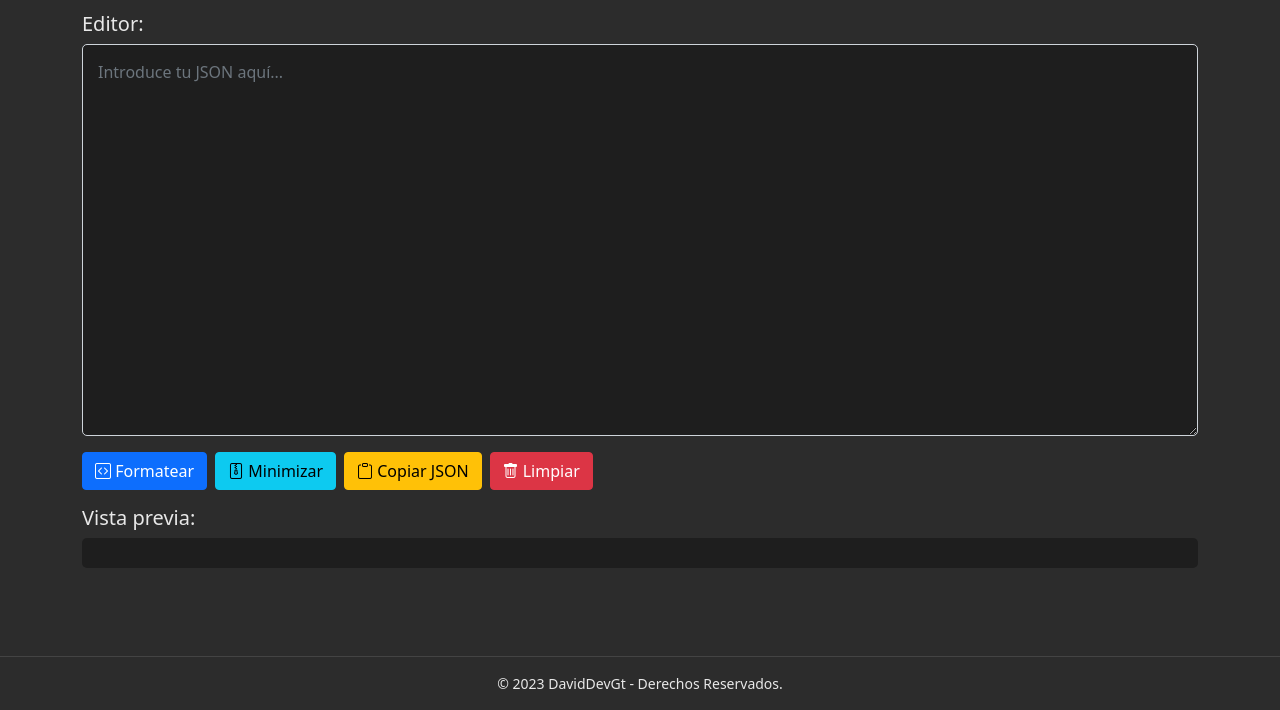
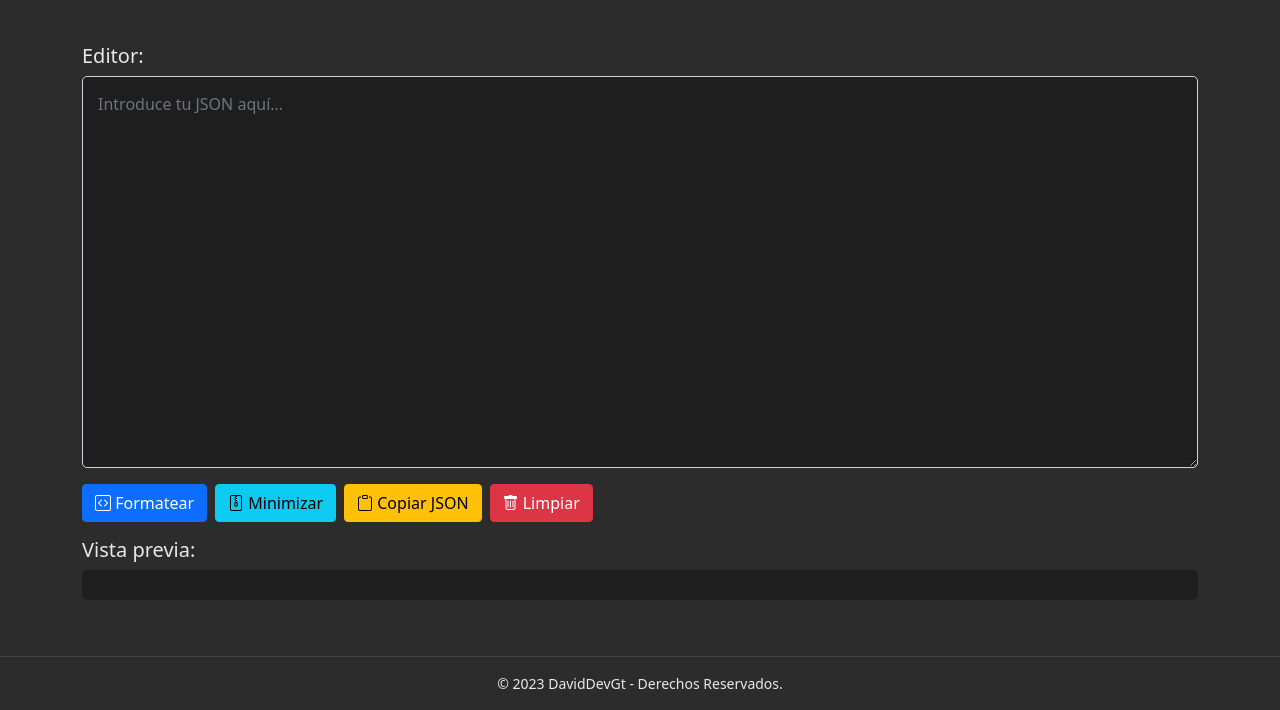
Before and after one commit to DavidDevGt/JSONviewer, a plain HTML site: page index.html in a window 1280 px wide. Shown: the part 90-800 px from the top of the page. Drawn offline with nearby package versions, Linux system fonts and the light colour scheme.

Commit message:
espaciado

```diff
--- a/index.html
+++ b/index.html
@@ -26,7 +26,7 @@
         </button>
       </div>
 
-      <div class="mb-3">
+      <div class="mb-3 mt-5">
         <h5>Editor:</h5>
         <textarea
           class="form-control code-editor"
```
